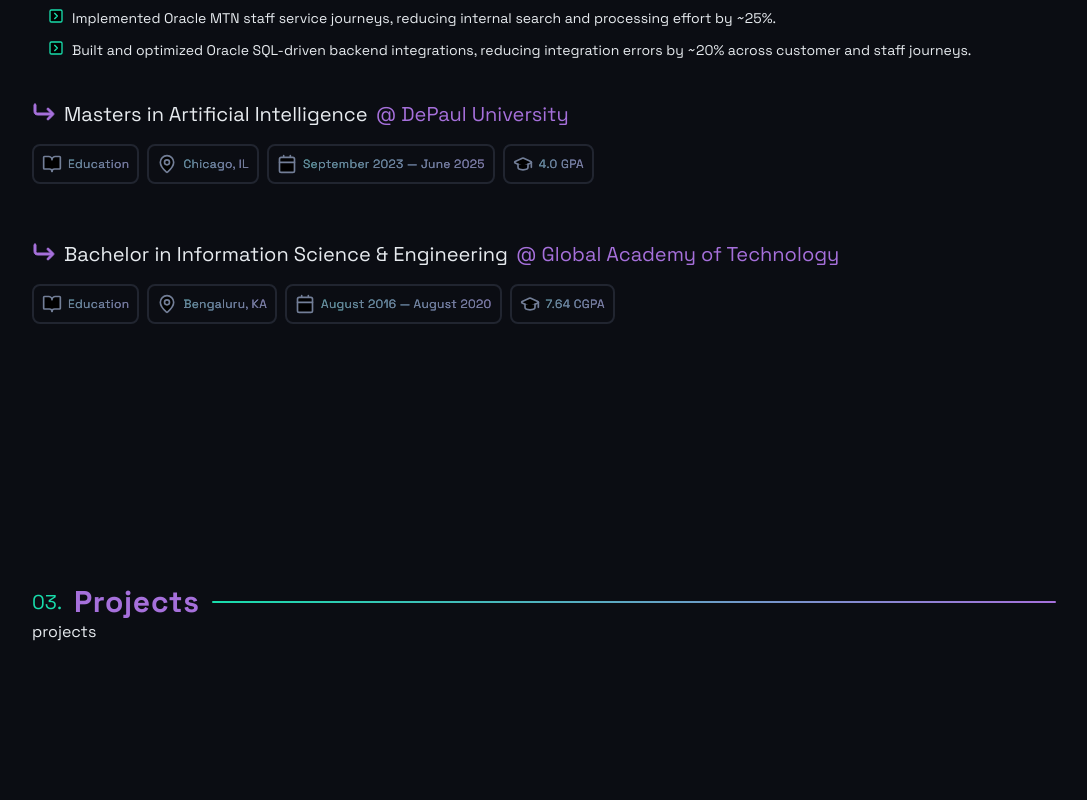
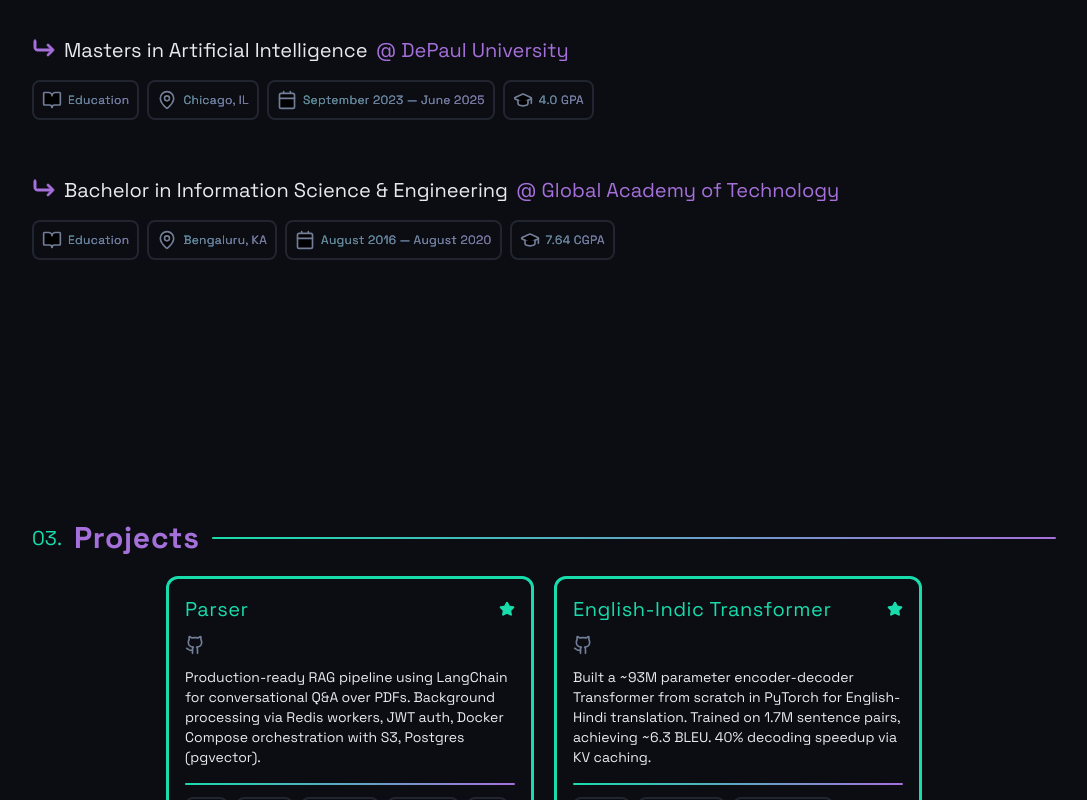
Before and after one commit to sameera-g-mathad/portfolio, a React (Vite) app: page / in a window 1280 px wide. Shown: the part 2000-2800 px from the top of the page, without its empty margins (96-1183 px from the left). Built offline with nearby package versions, Linux system fonts and the light colour scheme.

Commit message:
added projects section

```diff
--- a/src/App.tsx
+++ b/src/App.tsx
@@ -10,6 +10,9 @@ function App() {
       <Project />
       <Skill />
       <Contact />
+      <footer className="py-8 text-center text-xm tracking-wider text-muted-foreground border-t border-border animate-fade-in portfolio-width">
+        <span>Built with 💚 by <span className="text-gradient">Sameer Gururaj Mathad</span></span>
+      </footer>
     </div>
   )
 }
--- a/src/components/Content.tsx
+++ b/src/components/Content.tsx
@@ -7,7 +7,7 @@ import React, { memo, type PropsWithChildren } from "react";
  */
 export const Content: React.FC<PropsWithChildren> = memo(({ children }) => {
     // pt-16 as the head spans a height of 16
-    return <div className="h-screen pt-16 portfolio-width">
+    return <div className="h-screen portfolio-width">
         {children}
     </div>;
 })
--- a/src/components/ExperienceCard.tsx
+++ b/src/components/ExperienceCard.tsx
@@ -4,7 +4,7 @@ import { type experienceCardInterface } from "@/interface";
 import { Badge } from "./Badge";
 
 export const ExperienceCard: React.FC<experienceCardInterface> = ({ title, type, place, location, duration, gpa, duties }) => {
-    return <div className="flex flex-col gap-4 animate-fade-up stagger-5 lg:pt-5">
+    return <div className="flex flex-col gap-4 lg:pt-5">
         <div className="flex flex-wrap lg:text-xl text-md gap-2">
             <PointerSvg className="w-6 h-6 stroke-accent fill-accent" />
             <span>{title}</span>
--- /dev/null
+++ b/src/components/ProjectCard.tsx
@@ -0,0 +1,34 @@
+import type { projectCardInterface } from "@/interface";
+import React from "react";
+import { Badge } from "./Badge";
+import { GithubSvg, StarSvg } from "@/svgs";
+
+
+export const ProjectCard: React.FC<projectCardInterface> = ({ project }) => {
+    const { title, content, skills, featured, live, githubLink } = project
+    return <div className={`flex flex-col border-3 gap-3 rounded-xl p-4 max-w-92 lg:h-72 animate-fade-in ${featured ? 'border-primary!' : 'border-border'}`}>
+        <div className="flex justify-between items-center">
+            <span className="lg:text-xl text-primary capitalize tracking-wide">{title}</span>
+            {featured && <StarSvg className="stroke-primary fill-primary w-4 h-4" />}
+        </div>
+        <div className="flex gap-3 items-center">
+            <a href={githubLink} target="_top">
+                <GithubSvg className="w-5 h-5 stroke-muted-foreground fill-none" />
+            </a>
+            {live && <a href={live} target="_top">
+                <Badge className="text-accent! border-accent!  p-0.5! px-1! text-xs" active={true} title="live" />
+            </a>}
+        </div>
+        <span className="lg:text-sm text-xs min-h-26">{content}</span>
+        <div className="flex">
+            <span className="h-0.5! flex-1 rounded bg-gradient animate-grow-width" />
+        </div>
+        <span className="flex gap-2 flex-wrap">
+            {
+                skills.map((el, i) => <Badge key={i} className="p-0.5! text-xs! rounded-full" active={false} title={el} />)
+            }
+        </span>
+    </div>;
+};
+
+ProjectCard.displayName = 'ProjectCard'
--- a/src/interface.ts
+++ b/src/interface.ts
@@ -36,3 +36,16 @@ export interface skillSetInterface {
   reverse: boolean;
   width: string;
 }
+
+export interface projectInterface {
+  title: string;
+  content: string;
+  skills: string[];
+  featured?: boolean;
+  live?: string;
+  githubLink: string;
+}
+
+export interface projectCardInterface {
+  project: projectInterface;
+}
--- a/src/sections/Experience.tsx
+++ b/src/sections/Experience.tsx
@@ -7,6 +7,7 @@ export const Experience: React.FC = () => {
             <SectionHeading sectionHeading="experience" sectionNumber="02" />
 
             <div className="flex flex-col gap-5 pt-4">
+                <span className="animate-fade-up stagger-3">
                     <ExperienceCard
                         type='job'
                         title="Assistant System Engineer"
@@ -19,6 +20,8 @@ export const Experience: React.FC = () => {
                             `Implemented Oracle MTN staff service journeys, reducing internal search and processing effort by ~25%.`,
                             `Built and optimized Oracle SQL-driven backend integrations, reducing integration errors by ~20% across customer and staff journeys.`
                         ]} />
+                </span>
+                <span className="animate-fade-up stagger-4">
                     <ExperienceCard
                         type='education'
                         title="Masters in Artificial Intelligence"
@@ -28,6 +31,8 @@ export const Experience: React.FC = () => {
                         gpa="4.0 GPA"
                         duties={[]}
                     />
+                </span>
+                <span className="animate-fade-up stagger-5">
                     <ExperienceCard
                         type='education'
                         title="Bachelor in Information Science & Engineering"
@@ -37,6 +42,7 @@ export const Experience: React.FC = () => {
                         location='Bengaluru, KA'
                         duties={[]}
                     />
+                </span>
             </div>
 
         </div>
--- a/src/sections/Hero.tsx
+++ b/src/sections/Hero.tsx
@@ -9,7 +9,7 @@ export const Hero: React.FC = () => {
             <div className="flex flex-col justify-center lg:py-15 py-4 lg:gap-10 gap-4 flex-2">
                 <span className="text-accent tracking-wider animate-fade-up lg:text-lg text-sm">Hi, I am</span>
                 <div className="flex flex-col gap-2 ">
-                    <div className="lg:text-8xl text-5xl font-bold capitalize text-gradient animate-fade-up stagger-1">sameer gururaj mathad.</div>
+                    <div className="lg:text-8xl text-5xl capitalize text-gradient animate-fade-up stagger-1">sameer gururaj mathad.</div>
                     <span className="lg:text-4xl text-2xl text-forground animate-fade-up stagger-2">I build things for the web & AI.</span>
                 </div>
                 <span className="lg:w-[80%] w-full lg:text-lg text-sm text-muted-foreground leading-7 animate-fade-up stagger-4">
@@ -20,7 +20,7 @@ export const Hero: React.FC = () => {
                     <a
                         href="./Sameer_Gururaj_Mathad_Resume_AI_V7.pdf"
                         target='_blank'
-                        className="inline-flex capitalize tracking-wide items-center gap-2 border-2 border-primary! text-primary px-6 py-2 rounded font-mono hover:bg-primary/10 transition-all duration-300"
+                        className="inline-flex capitalize tracking-wide items-center gap-2 border-2 border-primary! text-primary px-6 py-2 rounded hover:bg-primary/10 transition-all duration-300"
                     >
                         resume
                     </a>
--- a/src/sections/Project.tsx
+++ b/src/sections/Project.tsx
@@ -1,12 +1,71 @@
 import React from "react";
 import { Content, SectionHeading } from '@/components'
+import type { projectInterface } from "@/interface";
+import { ProjectCard } from "@/components/ProjectCard";
 
 export const Project: React.FC = () => {
+    const projects: projectInterface[] = [
+        {
+            title: 'parser',
+            content: "Production-ready RAG pipeline using LangChain for conversational Q&A over PDFs. Background processing via Redis workers, JWT auth, Docker Compose orchestration with S3, Postgres (pgvector).",
+            skills: ["React", "Node.js", "PostgreSQL", "LangChain", "Redis", "Docker"],
+            githubLink: "https://github.com/sameera-g-mathad/parser",
+            featured: true,
+            live: ''
+        },
+        {
+            title: "English-Indic Transformer",
+            content:
+                "Built a ~93M parameter encoder-decoder Transformer from scratch in PyTorch for English-Hindi translation. Trained on 1.7M sentence pairs, achieving ~6.3 BLEU. 40% decoding speedup via KV caching.",
+            skills: ["PyTorch", "Transformers", "SentencePiece"],
+            githubLink: "https://github.com/sameera-g-mathad/eng-indic-transformer",
+            featured: true,
+        },
+        {
+            title: "Chat App on Indian History",
+            content:
+                "Dual GPT-2 pipeline fine-tuned with LoRA on 14K+ historical Q&A samples. Full-stack with React Native frontend and dual FastAPI model servers.",
+            skills: ["React Native", "FastAPI", "GPT-2", "LoRA"],
+            githubLink: 'https://github.com/sameera-g-mathad/chat-app-on-indian-history',
+
+        },
+        {
+            title: "Graph Traverser",
+            content:
+                "Interactive visualization of BFS, DFS, UCS, and A* algorithms using TypeScript and HTML Canvas. Supports mazes, weighted graphs, and wall placement.",
+            skills: ["TypeScript", "Canvas", "Vite"],
+            githubLink: 'https://github.com/sameera-g-mathad/graph-traverser',
+            live: 'https://graph-traverser.netlify.app/'
+
+        },
+        {
+            title: "Scientific Text Classification",
+            content:
+                "Fine-tuned DistilBERT on 40K samples across 10 domains (F1: 0.86). CI/CD with GitHub Actions, DVC versioning, Dockerized FastAPI on GCP Cloud Run.",
+            skills: ["DistilBERT", "FastAPI", "Docker", "GCP"],
+            githubLink: 'https://github.com/sameera-g-mathad/teamOps',
+
+        },
+        {
+            title: "Ollama Bot",
+            content:
+                "Conversational app with Next.js and Ollama API. IndexedDB for persistent chat history, model management UI, and online/offline status tracking.",
+            skills: ["Next.js", "TypeScript", "Ollama", "IndexedDB"],
+            githubLink: 'https://github.com/sameera-g-mathad/ollama_bot_react',
+            live: 'https://ollamabot.netlify.app/'
+
+        },
+    ];
+
     return <Content>
-        <div id='projects' className="w-full h-full">
+        <div id='projects' className="w-full h-full overflow-y-scroll">
             <SectionHeading sectionHeading="projects" sectionNumber="03" />
 
-            projects
+            <div className="flex flex-wrap gap-5 justify-center items-center pt-5 overflow-scroll">
+                {projects.map((el, i) =>
+                    <ProjectCard key={i} project={el} />
+                )}
+            </div>
         </div>
     </Content>
 };
--- /dev/null
+++ b/src/svgs/StarSvg.tsx
@@ -0,0 +1,10 @@
+import React from "react";
+import { type className } from '@/interface'
+
+export const StarSvg: React.FC<className> = ({ className }) => {
+    return <svg className={className} viewBox="0 0 24 24" strokeWidth="2" strokeLinecap="round" strokeLinejoin="round">
+        <path d="M11.525 2.295a.53.53 0 0 1 .95 0l2.31 4.679a2.123 2.123 0 0 0 1.595 1.16l5.166.756a.53.53 0 0 1 .294.904l-3.736 3.638a2.123 2.123 0 0 0-.611 1.878l.882 5.14a.53.53 0 0 1-.771.56l-4.618-2.428a2.122 2.122 0 0 0-1.973 0L6.396 21.01a.53.53 0 0 1-.77-.56l.881-5.139a2.122 2.122 0 0 0-.611-1.879L2.16 9.795a.53.53 0 0 1 .294-.906l5.165-.755a2.122 2.122 0 0 0 1.597-1.16z" />
+    </svg>
+};
+
+StarSvg.displayName = 'StarSvg'
--- a/src/svgs/index.ts
+++ b/src/svgs/index.ts
@@ -6,4 +6,5 @@ export * from './GithubSvg';
 export * from './LinkedInSvg';
 export * from './LocationSvg';
 export * from './PointerSvg';
+export * from './StarSvg';
 export * from './WorkSvg';
```
Also changed, not shown: src/sections/Contact.tsx (+19 -1 lines), src/sections/Skill.tsx (+8 -1 lines). Lines whose indentation alone changed are shown as unchanged.
